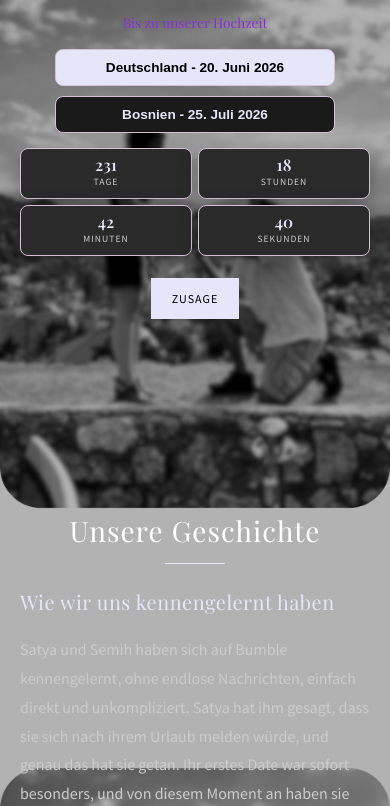
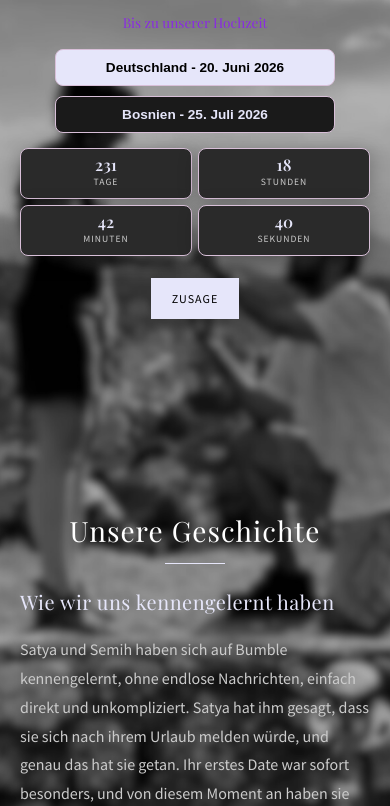
Before and after one commit to Satyalla42/semih-satya-wedding, a plain HTML site: page index.html in a window 390 px wide. Shown: the part 248-1054 px from the top of the page. Drawn offline with nearby package versions, Linux system fonts and the light colour scheme.

Commit message:
Add files via upload

```diff
--- a/index.html
+++ b/index.html
@@ -422,10 +422,11 @@
     @media (max-width: 768px) {
       html {
         background-attachment: fixed;
-        background-size: 100% 100%;
+        background-size: 180% auto;
         background-position: center center;
         background-repeat: no-repeat;
         height: 100%;
+        width: 100%;
       }
 
       body {
@@ -641,15 +642,17 @@
     @media (max-width: 480px) {
       html {
         background-attachment: fixed;
-        background-size: 100% 100%;
+        background-size: 200% auto;
         background-position: center center;
         background-repeat: no-repeat;
         height: 100%;
+        width: 100%;
       }
 
       body {
         background: rgba(0, 0, 0, 0.3);
         min-height: 100vh;
+        width: 100%;
       }
 
       .hero {
```
